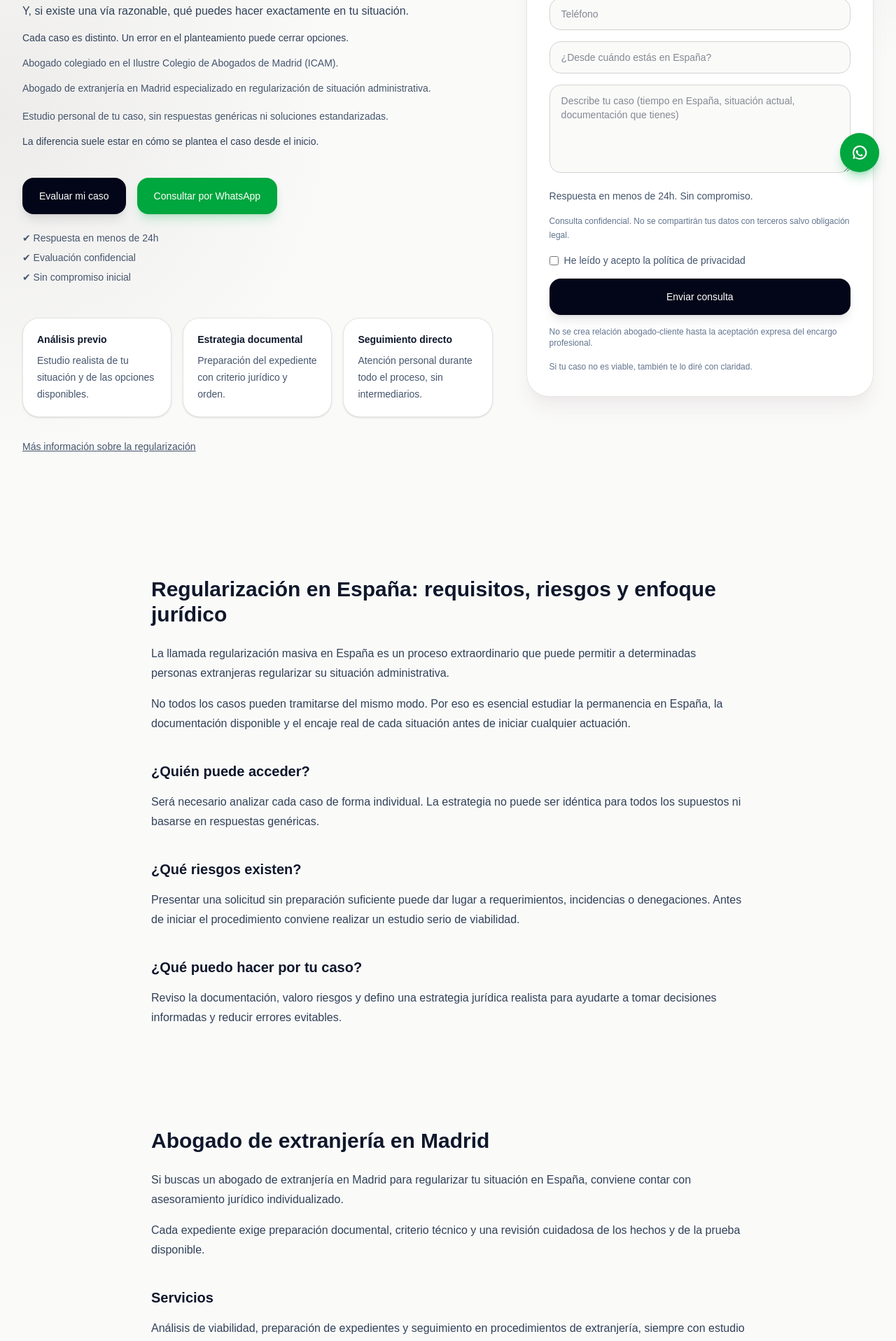
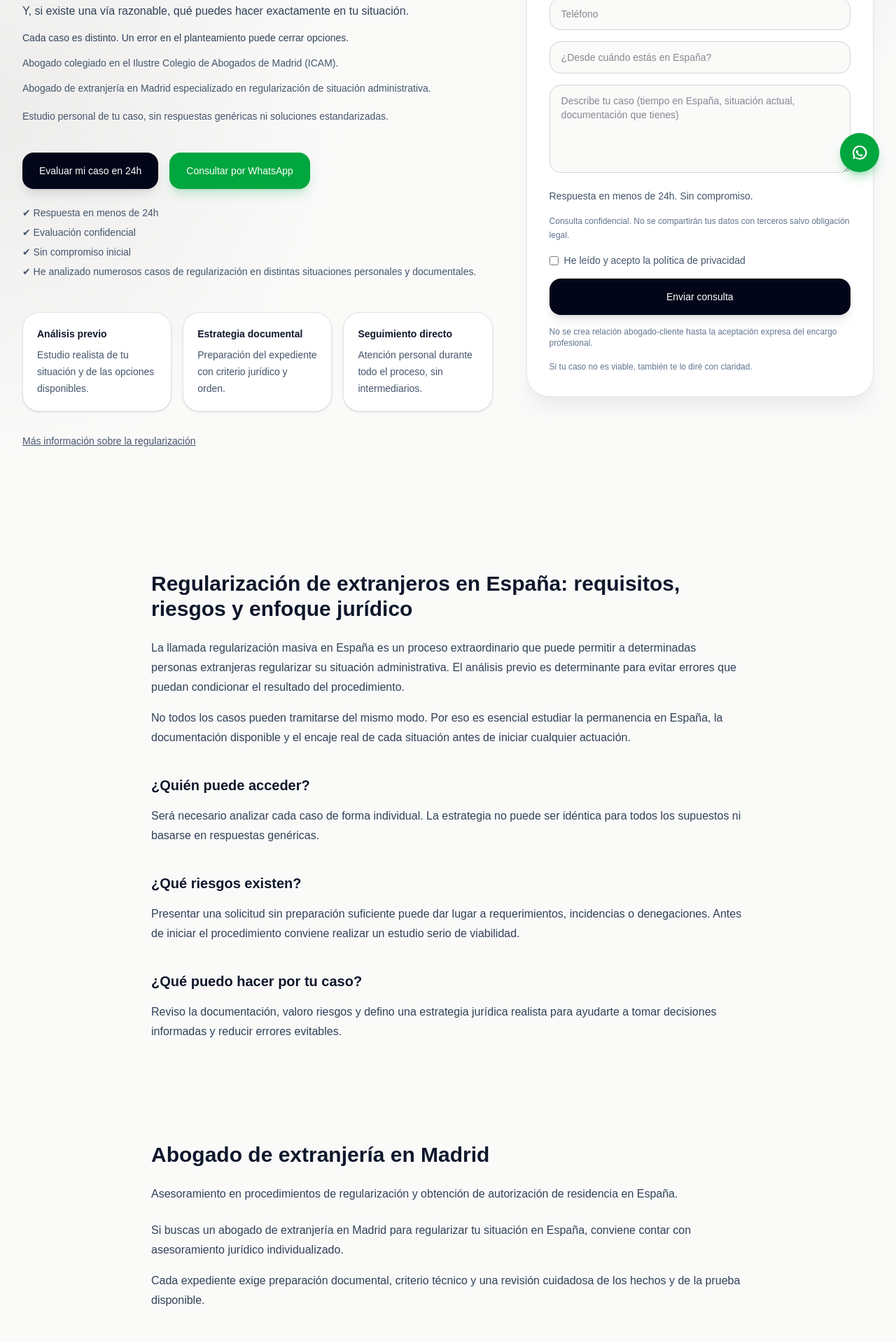
Before and after one commit to HugoAG73/hugo-alonso-web, a Next.js app: page / in a window 1280 px wide. Shown: the part 530-2446 px from the top of the page at 70% size. Built offline with nearby package versions, Linux system fonts and the light colour scheme.

Commit message:
Optimización final premium web

```diff
--- a/app/despacho/page.tsx
+++ b/app/despacho/page.tsx
@@ -84,6 +84,11 @@ export default function DespachoPage() {
             formación de acceso a la abogacía en la Escuela de Práctica Jurídica.
           </p>
 
+          <p className="text-sm text-slate-600">
+            El análisis previo es determinante para evitar errores que puedan condicionar el resultado del procedimiento.
+          </p>
+
+
           <p className="font-medium text-slate-800">
             El objetivo es que tomes decisiones con información clara, evitando
             errores que puedan afectar a tu situación administrativa.
--- a/app/page.tsx
+++ b/app/page.tsx
@@ -137,17 +137,12 @@ export default function Home() {
               soluciones estandarizadas.
             </p>
 
-            <p className="mt-3 max-w-2xl text-sm leading-6 text-slate-700">
-              La diferencia suele estar en cómo se plantea el caso desde el
-              inicio.
-            </p>
-
             <div className="mt-10 flex flex-col gap-4 sm:flex-row">
               <a
                 href="#contacto"
                 className="inline-flex items-center justify-center rounded-2xl bg-slate-950 px-6 py-4 text-sm font-medium text-white shadow-lg shadow-slate-900/10 transition hover:-translate-y-0.5"
               >
-                Evaluar mi caso
+                Evaluar mi caso en 24h
               </a>
 
               <a
@@ -164,6 +159,7 @@ export default function Home() {
               <div>✔ Respuesta en menos de 24h</div>
               <div>✔ Evaluación confidencial</div>
               <div>✔ Sin compromiso inicial</div>
+              <div>✔ He analizado numerosos casos de regularización en distintas situaciones personales y documentales.</div>
             </div>
 
             <div className="mt-12 grid gap-4 sm:grid-cols-3">
@@ -312,13 +308,13 @@ export default function Home() {
 
       <section id="informacion" className="mx-auto max-w-4xl px-6 py-16">
         <h2 className="text-3xl font-semibold text-slate-900">
-          Regularización en España: requisitos, riesgos y enfoque jurídico
+          Regularización de extranjeros en España: requisitos, riesgos y enfoque jurídico
         </h2>
 
         <p className="mt-6 leading-7 text-slate-700">
           La llamada regularización masiva en España es un proceso
           extraordinario que puede permitir a determinadas personas extranjeras
-          regularizar su situación administrativa.
+          regularizar su situación administrativa. El análisis previo es determinante para evitar errores que puedan condicionar el resultado del procedimiento.
         </p>
 
         <p className="mt-4 leading-7 text-slate-700">
@@ -360,6 +356,10 @@ export default function Home() {
         <h2 className="text-3xl font-semibold text-slate-900">
           Abogado de extranjería en Madrid
         </h2>
+
+        <p className="mt-6 leading-7 text-slate-700">
+          Asesoramiento en procedimientos de regularización y obtención de autorización de residencia en España.
+        </p>
 
         <p className="mt-6 leading-7 text-slate-700">
           Si buscas un abogado de extranjería en Madrid para regularizar tu
```
